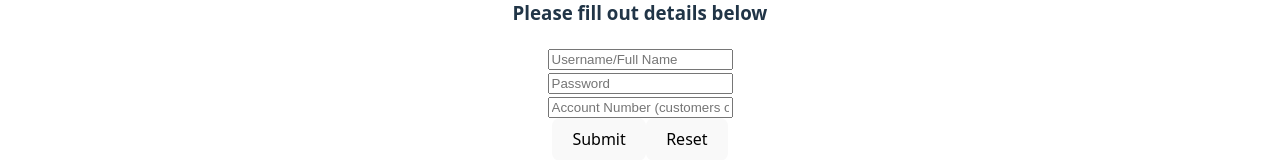
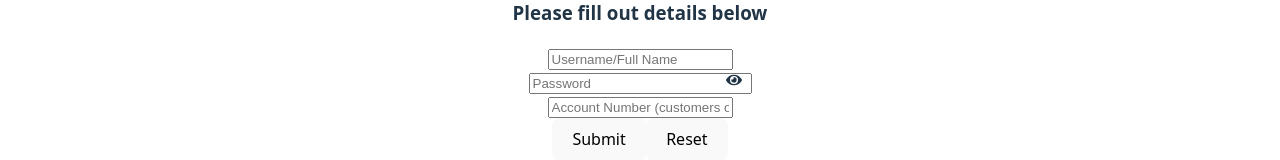
Before and after one commit to VCNMB-3rd-years/INSY7314_Part2, a React (Vite) app in the folder frontend/: page /login in a window 1280 px wide. Shown: the part 238-398 px from the top of the page. Built offline with nearby package versions, Linux system fonts and the light colour scheme.

Commit message:
Enable show password

```diff
--- a/frontend/src/pages/login.jsx
+++ b/frontend/src/pages/login.jsx
@@ -1,5 +1,6 @@
 import { useState } from 'react';
 import { useNavigate } from 'react-router-dom';
+import { FaEye, FaEyeSlash } from 'react-icons/fa';
 import { loginCustomer, loginEmployee } from '../services/apiService.js';
 import '../App.css';
 
@@ -9,6 +10,8 @@ export default function Login() {
     accNumber: '',
     password: '',
   });
+
+  const [showPassword, setShowPassword] = useState(false); //GeeksforGeeks, 2025
   const [error, setError] = useState('');
   const navigate = useNavigate();
 
@@ -16,6 +19,13 @@ export default function Login() {
     setFormData({ ...formData, [e.target.name]: e.target.value });
     setError('');
   };
+
+
+//toggle needed
+ const togglePasswordVisibility = () => {
+    setShowPassword(!showPassword);
+  };
+
 
   const handleSubmit = async (e) => {
     e.preventDefault();
@@ -81,15 +91,33 @@ export default function Login() {
           />
           <br />
 
+{/*(GeeksforGeeks, 2025) The enable show password part*/}
+        <div style={{ position: 'relative', display: 'inline-block' }}>
           <input
-            type="password"
+            type={showPassword? 'text' : 'password'}
             name="password"
             placeholder="Password"
             value={formData.password}
             onChange={handleInputChange}
             required
+            style={{ paddingRight: '40px' }}
           />
+          <span
+              onClick={togglePasswordVisibility}
+              style={{
+                position: 'absolute',
+                right: '10px',
+                top: '50%',
+                transform: 'translateY(-50%)',
+                cursor: 'pointer',
+              }}
+            >
+              {showPassword ? <FaEyeSlash /> : <FaEye />}
+            </span>
+          </div>
           <br />
+
+
           <input
             type="text"
             name="accNumber"
@@ -109,5 +137,8 @@ export default function Login() {
 }
 
 /*
-W3Schools. 2025. RegExp Character Classes. [online]  available at: https://www.w3schools.com/js/js_regexp_characters.asp date accessed date 09 October 2025
+REFERENCES
+===============
+GeeksforGeeks, 2025. How to Show and Hide Password in React Native ? [Online] Available at: https://www.geeksforgeeks.org/react-native/how-to-show-and-hide-password-in-react-native/ [Accessed 09 October 2025]
+W3Schools. 2025. RegExp Character Classes. [online]  available at: https://www.w3schools.com/js/js_regexp_characters.asp [Accessed 09 October 2025]
 */
```
